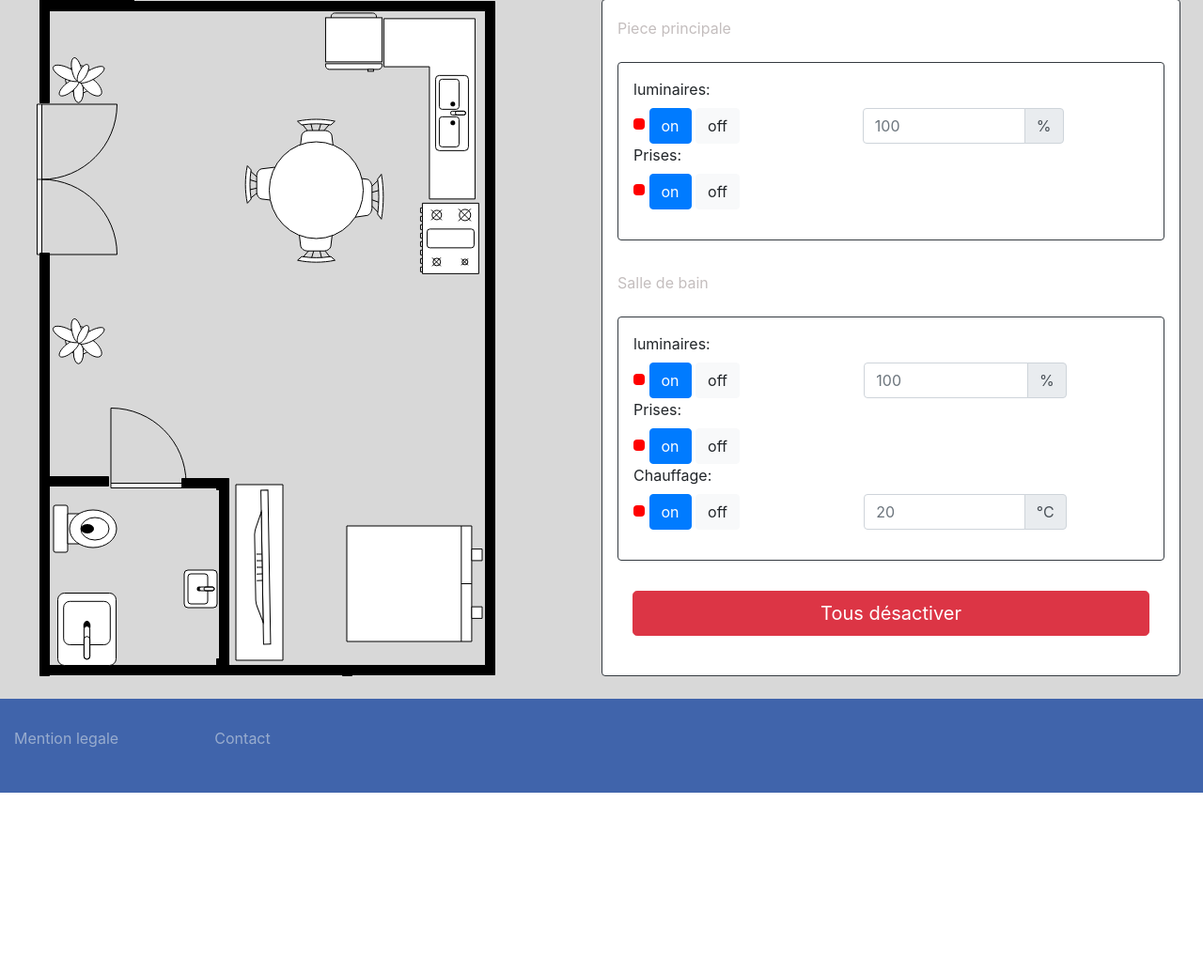
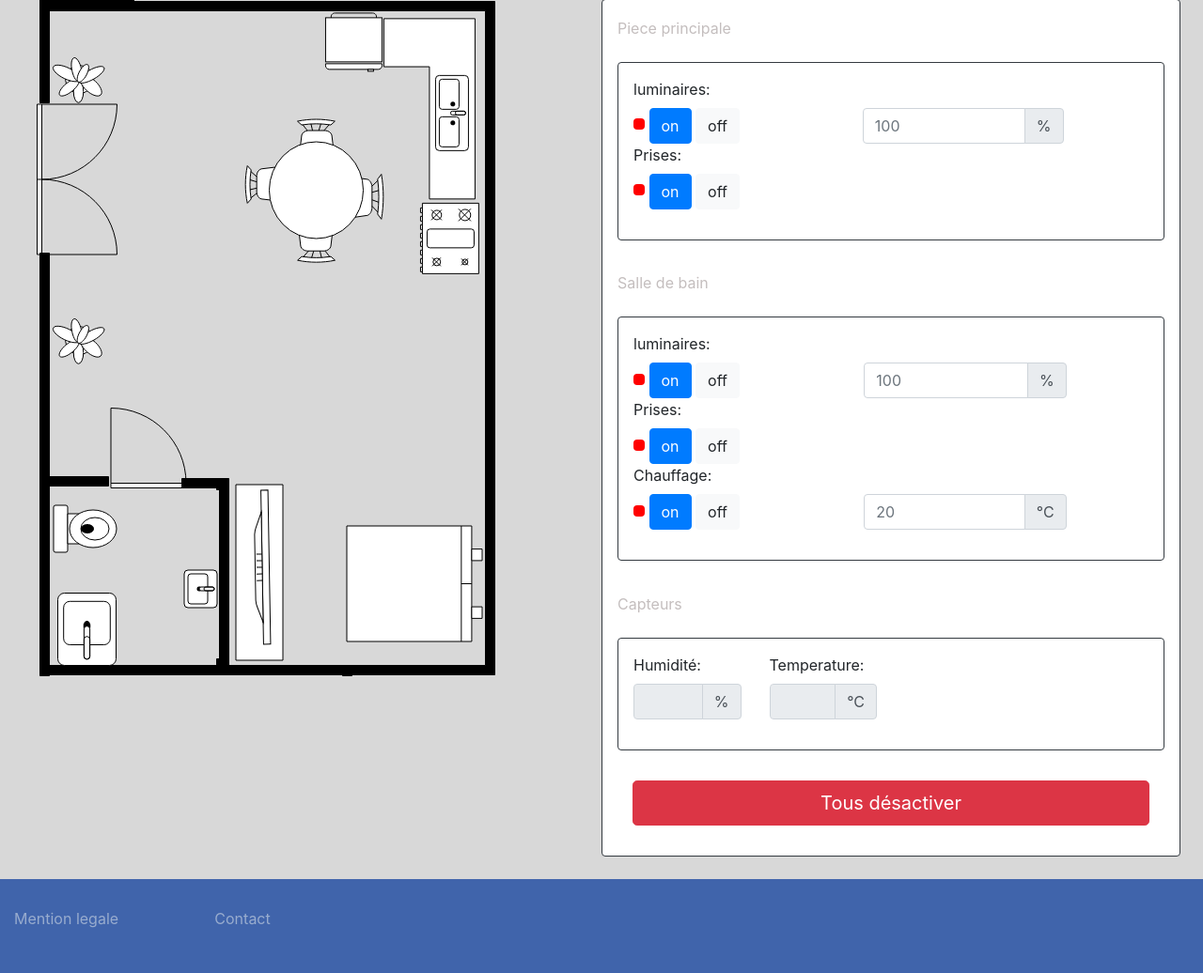
Before and after one commit to ledoux38/P13-Pydomus, a Django app: page / in a window 1280 px wide. Shown: the part 81-1117 px from the top of the page at 94% size. Before the commit the page ends 925 px from the top, so only its background shows below. Run offline with Django 3.2, Linux system fonts and the light colour scheme; the visitor is signed in with stand-in values (Sample User, id 1); data that the repository does not hold is empty; some libraries are stand-ins or nearby versions.

Commit message:
integration of the humidity and temperature sensor

```diff
--- a/domus/static/domus/js/script.js
+++ b/domus/static/domus/js/script.js
@@ -24,6 +24,9 @@ $(function()
              event.preventDefault();
           }
          }
+         var arr = data.valeur.capteurs;
+         $('#heatingHumidityBath').val(arr[1]);
+         $('#heatingTemperatureBath').val(arr[0]);
        });
     }
 
--- a/domus/templates/domus/index.html
+++ b/domus/templates/domus/index.html
@@ -45,7 +45,6 @@
                     </div>
                   </div>
                 </div>
-
               </div>
 
               <!-- plug -->
@@ -115,7 +114,35 @@
                       </div>
                     </div>
                   </div>
+                </div>
+              </div>
+            </div>
+            <!-- sensor -->
+            <label for="text" class="label-group descriptif-label">Capteurs</label>
+            <div class="row main-room border border-dark rounded">
+              <div class="row">
+                <div class="col-sm-3">
+                  <div class="form-group">
+                    <label for="text">Humidité:</label>
+                    <div class="input-group">
+                      <input id="heatingHumidityBath" readonly type="text" class="form-control" aria-label="percentage" aria-describedby="basic-addon2">
+                      <div class="input-group-append">
+                        <span class="input-group-text" id="basic-addon2">%</span>
+                      </div>
+                    </div>
+                  </div>
+                </div>
 
+                <div class="col-sm-3">
+                  <div class="form-group">
+                    <label for="text">Temperature:</label>
+                    <div class="input-group">
+                      <input id="heatingTemperatureBath" readonly type="text" class="form-control" aria-label="degrees" aria-describedby="basic-addon2">
+                        <div class="input-group-append">
+                          <span class="input-group-text" id="basic-addon2">°C</span>
+                        </div>
+                    </div>
+                  </div>
                 </div>
             </div>
           </div>
```
Also changed, not shown: 1 other file.
